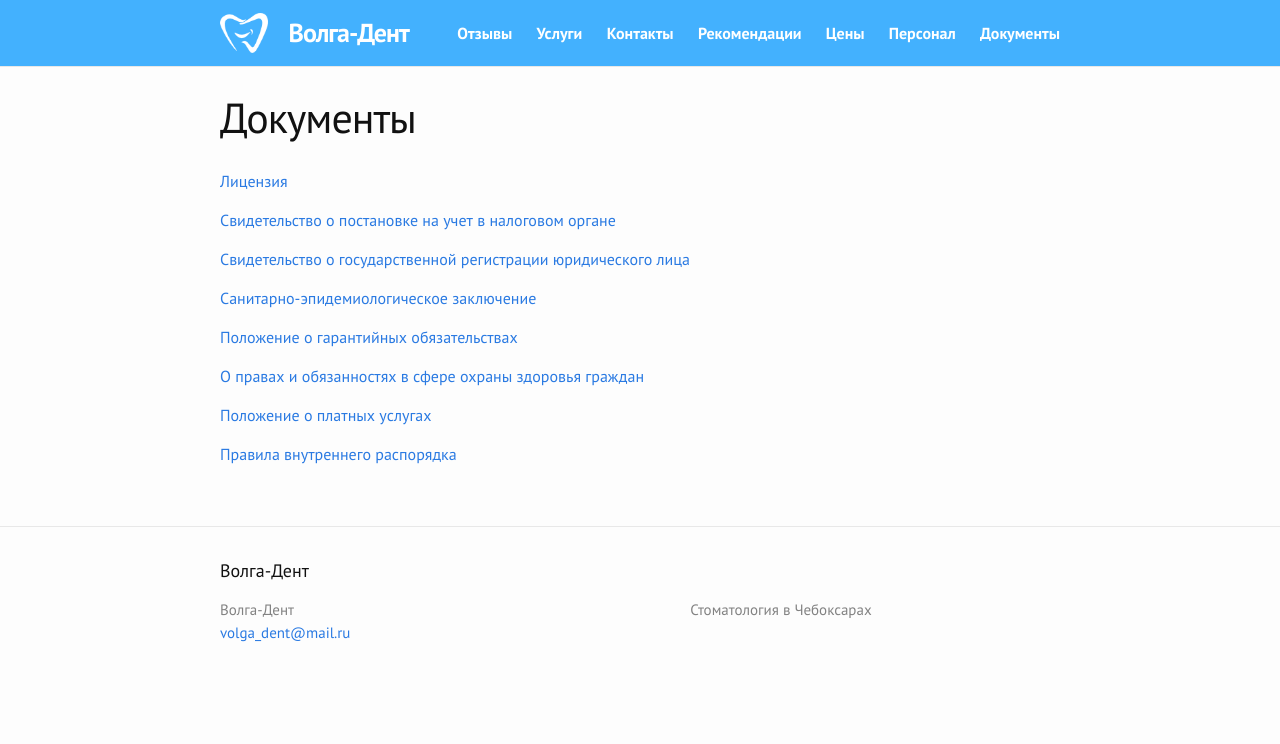
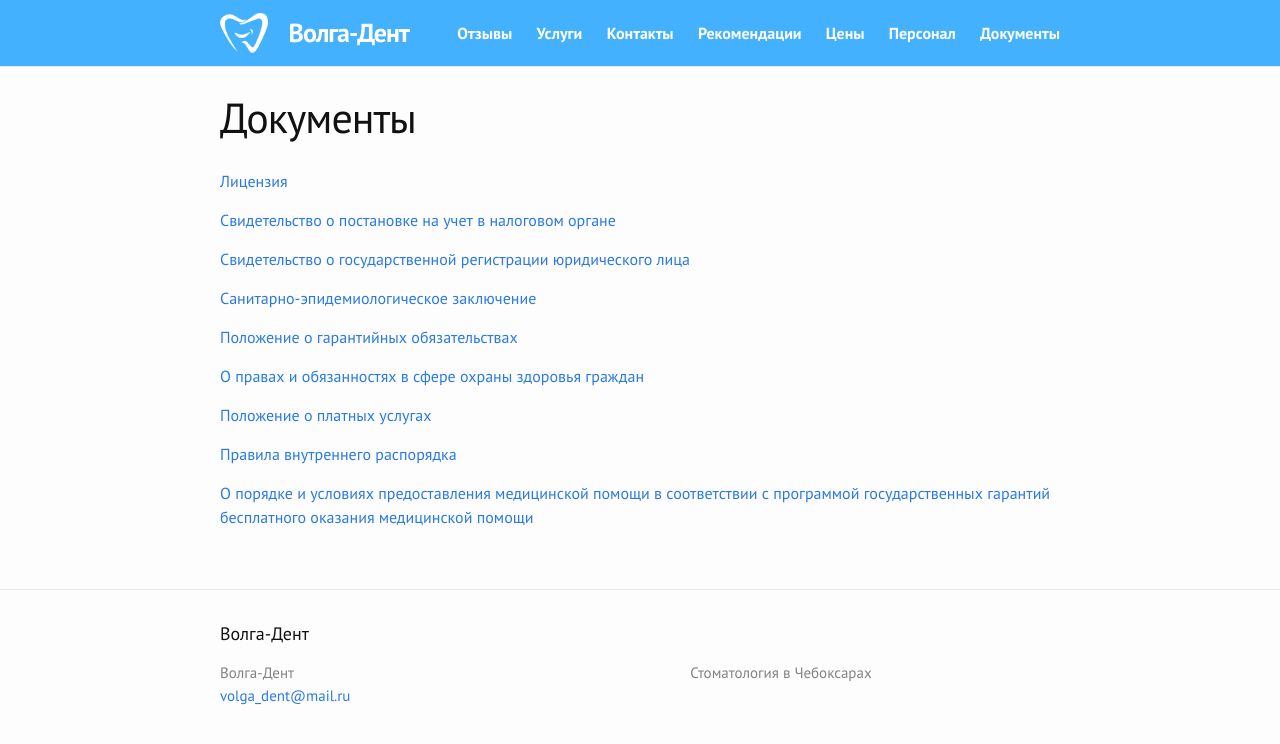
Before and after one commit to albus-dentes/albus-dentes.github.io, a Jekyll site: the page built from documents/index.md, in a window 1280 px wide. Shown: the top 744 px of the page. Built offline with Jekyll 4.4.1, drawn with Linux system fonts in a browser that asks for light colours.

Commit message:
Add new document

```diff
--- a/documents/index.md
+++ b/documents/index.md
@@ -17,3 +17,5 @@
 [Положение о платных услугах](/assets/polpu.doc)
 
 [Правила внутреннего распорядка](/assets/prav.doc)
+
+[О порядке и условиях предоставления медицинской помощи в соответствии с программой государственных гарантий бесплатного оказания медицинской помощи](/assets/free.doc)
```
Also changed, not shown: 1 other file.
